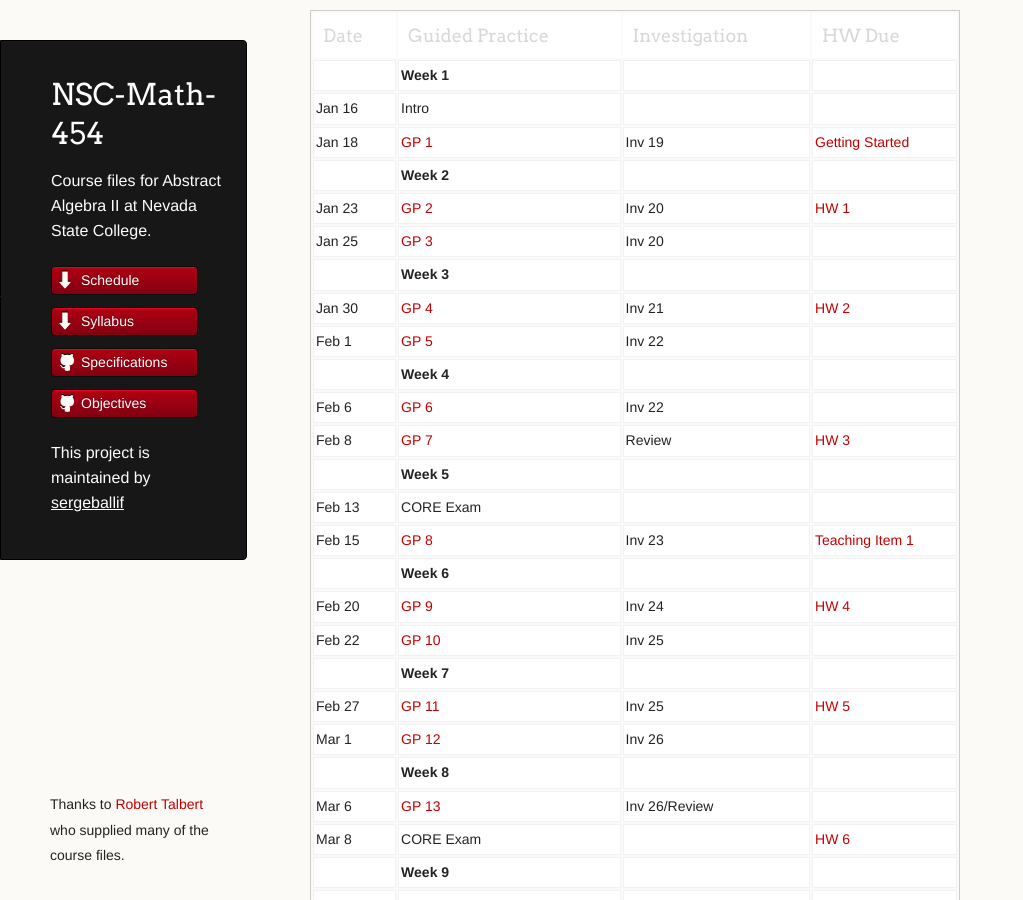
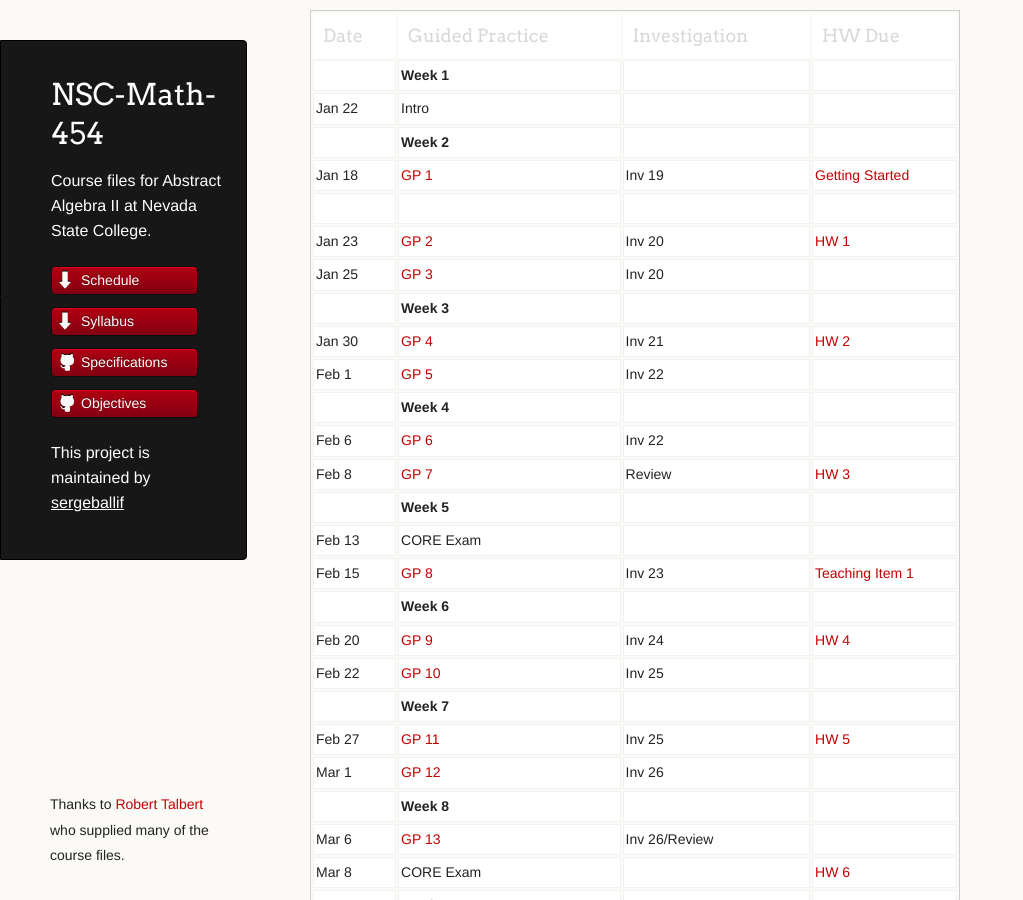
Before and after one commit to AaronWongNSC/MATH-454, a Jekyll site: the page built from index.md, in a window 1280 px wide and 900 px high. Shown: the whole window, without its empty margins (0-1023 px from the left). Built offline with Jekyll 4.4.1, drawn with Linux system fonts in a browser that asks for light colours.

Commit message:
Update index.md

```diff
--- a/index.md
+++ b/index.md
@@ -13,9 +13,10 @@ published: true
 | Date   	| Guided Practice                  	| Investigation 	| HW Due                                                                                                                                                                      	|
 |--------	|----------------------------------	|---------------	|---------------------	|
 |        	| **Week 1**                       	|               	|                                                                                                                                                                             	|
-| Jan 16 	| Intro                            	|               	|                                                                                                                                                                             	|
+| Jan 22 	| Intro                            	|
+|        	| **Week 2**                       	|
 | Jan 18 	| [GP 1](/NSC-Math-454/GP1.html)   	| Inv 19        	| [Getting Started](http://www.overleaf.com/docs?snip_uri=https://raw.githubusercontent.com/sergeballif/NSC-Math-454/gh-pages/homework/Math454GettingStarted.tex&splash=none) 	|
-|        	| **Week 2**                       	|               	|                                                                                                                                                                             	|
+|                                                                                                                                                                             	|
 | Jan 23 	| [GP 2](/NSC-Math-454/GP2.html)   	| Inv 20        	| [HW 1](http://www.overleaf.com/docs?snip_uri=https://raw.githubusercontent.com/sergeballif/NSC-Math-454/gh-pages/homework/Math454HW1.tex&splash=none)                       	|
 | Jan 25 	| [GP 3](/NSC-Math-454/GP3.html)   	| Inv 20        	|                                                                                                                                                                             	|
 |        	| **Week 3**                       	|               	|                                                                                                                                                                             	|
```
